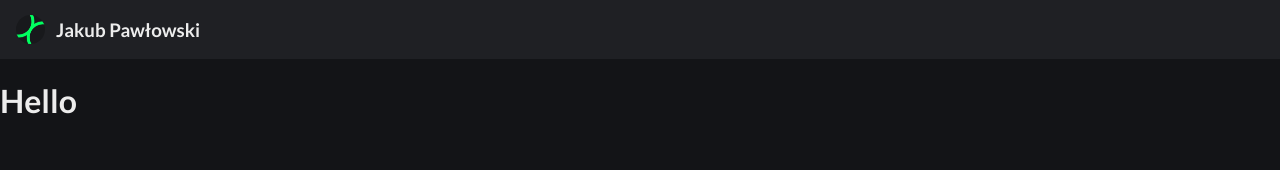
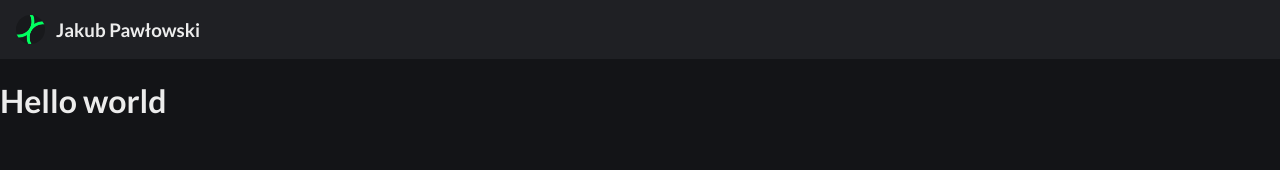
Before and after one commit to pawl0wski/Personal-website, a Vue app: page / in a window 1280 px wide. Shown: the top 170 px of the page. Built offline with nearby package versions, Linux system fonts and the light colour scheme.

Commit message:
Add I18n

```diff
--- a/package.json
+++ b/package.json
@@ -14,6 +14,7 @@
     "esbuild": "^0.14.36",
     "vue": "^3.2.25",
     "vue-gtag": "^2.0.1",
+    "vue-i18n": "^9.1.10",
     "vue-router": "^4.0.15"
   },
   "devDependencies": {
--- a/src/App.vue
+++ b/src/App.vue
@@ -25,5 +25,7 @@ import NavBar from "./components/NavBar.vue"
 body {
     margin: 0;
     background-color: $bgColor;
+    min-width: 100vw;
+    min-height: 100vh;
 }
 </style>
--- /dev/null
+++ b/src/i18n/index.ts
@@ -0,0 +1,14 @@
+import { createI18n } from "vue-i18n";
+
+import en from "./lang/en";
+import pl from "./lang/pl";
+
+const i18n = createI18n({
+    locale: "en",
+    messages: {
+        en,
+        pl,
+    },
+});
+
+export default i18n;
--- /dev/null
+++ b/src/i18n/lang/en.ts
@@ -0,0 +1,7 @@
+const messages = {
+    message: {
+        hello: "Hello world",
+    },
+};
+
+export default messages;
--- /dev/null
+++ b/src/i18n/lang/pl.ts
@@ -0,0 +1,7 @@
+const messages = {
+    message: {
+        hello: "Witaj świecie",
+    },
+};
+
+export default messages;
--- a/src/main.ts
+++ b/src/main.ts
@@ -1,5 +1,7 @@
 import { createApp } from "vue";
 import router from "./router";
+
+import i18n from "./i18n";
 
 import "animate.css";
 
@@ -11,4 +13,5 @@ createApp(App)
         config: { id: import.meta.env.VITE_GOOGLE_ANALYTICS },
     })
     .use(router)
+    .use(i18n)
     .mount("#app");
--- a/src/views/Welcome.vue
+++ b/src/views/Welcome.vue
@@ -1,4 +1,7 @@
 <template>
-    <h1>Hello</h1>
-    <router-link to="/projects"></router-link>
+    <h1>
+        {{
+                $t("message.hello")
+        }}
+    </h1>
 </template>
```
Also changed, not shown: 1 other file (tests, documents, lock files or other folders).
